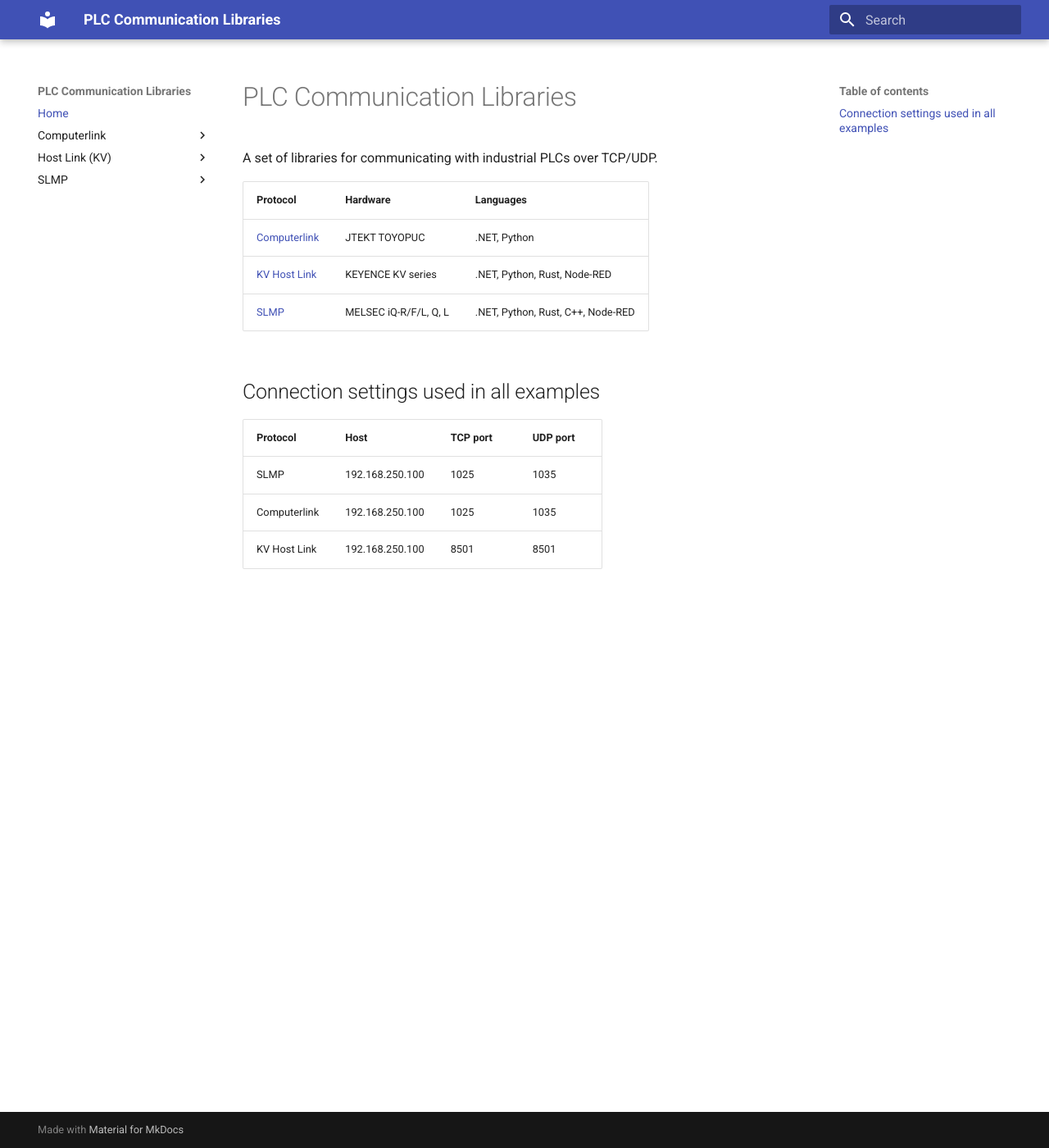
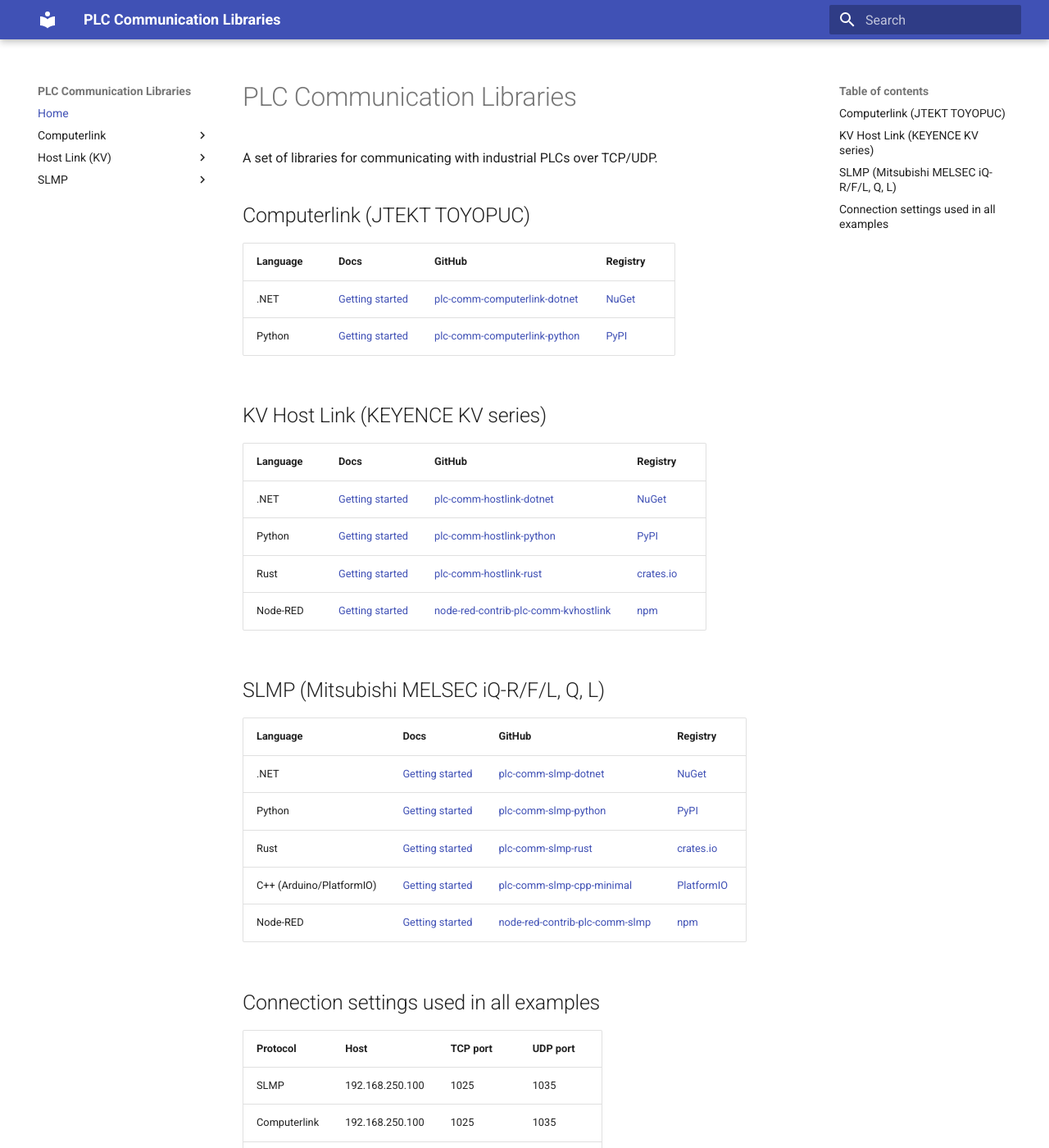
Before and after one commit to fa-yoshinobu/plc-comm-docs-site, an MkDocs documentation site: the page built from docs/index.md, in a window 1280 px wide and 1400 px high. Shown: the whole window at 82% size. Built offline with MkDocs 1.6.1 and Material for MkDocs 9.7.7, drawn with Linux system fonts in a browser that asks for light colours.

Commit message:
docs: expand library index

```diff
--- a/docs/index.md
+++ b/docs/index.md
@@ -2,11 +2,31 @@
 
 A set of libraries for communicating with industrial PLCs over TCP/UDP.
 
-| Protocol | Hardware | Languages |
-|----------|----------|-----------|
-| [Computerlink](computerlink/dotnet/GETTING_STARTED.md) | JTEKT TOYOPUC | .NET, Python |
-| [KV Host Link](hostlink/dotnet/GETTING_STARTED.md) | KEYENCE KV series | .NET, Python, Rust, Node-RED |
-| [SLMP](slmp/dotnet/GETTING_STARTED.md) | MELSEC iQ-R/F/L, Q, L | .NET, Python, Rust, C++, Node-RED |
+## Computerlink (JTEKT TOYOPUC)
+
+| Language | Docs | GitHub | Registry |
+|----------|------|--------|----------|
+| .NET | [Getting started](computerlink/dotnet/GETTING_STARTED.md) | [plc-comm-computerlink-dotnet](https://github.com/fa-yoshinobu/plc-comm-computerlink-dotnet) | [NuGet](https://www.nuget.org/packages/PlcComm.Toyopuc/) |
+| Python | [Getting started](computerlink/python/GETTING_STARTED.md) | [plc-comm-computerlink-python](https://github.com/fa-yoshinobu/plc-comm-computerlink-python) | [PyPI](https://pypi.org/project/toyopuc-computerlink/) |
+
+## KV Host Link (KEYENCE KV series)
+
+| Language | Docs | GitHub | Registry |
+|----------|------|--------|----------|
+| .NET | [Getting started](hostlink/dotnet/GETTING_STARTED.md) | [plc-comm-hostlink-dotnet](https://github.com/fa-yoshinobu/plc-comm-hostlink-dotnet) | [NuGet](https://www.nuget.org/packages/PlcComm.KvHostLink/) |
+| Python | [Getting started](hostlink/python/GETTING_STARTED.md) | [plc-comm-hostlink-python](https://github.com/fa-yoshinobu/plc-comm-hostlink-python) | [PyPI](https://pypi.org/project/kv-hostlink/) |
+| Rust | [Getting started](hostlink/rust/GETTING_STARTED.md) | [plc-comm-hostlink-rust](https://github.com/fa-yoshinobu/plc-comm-hostlink-rust) | [crates.io](https://crates.io/crates/plc-comm-hostlink-rust) |
+| Node-RED | [Getting started](hostlink/nodered/GETTING_STARTED.md) | [node-red-contrib-plc-comm-kvhostlink](https://github.com/fa-yoshinobu/node-red-contrib-plc-comm-kvhostlink) | [npm](https://www.npmjs.com/package/@fa_yoshinobu/node-red-contrib-plc-comm-kvhostlink) |
+
+## SLMP (Mitsubishi MELSEC iQ-R/F/L, Q, L)
+
+| Language | Docs | GitHub | Registry |
+|----------|------|--------|----------|
+| .NET | [Getting started](slmp/dotnet/GETTING_STARTED.md) | [plc-comm-slmp-dotnet](https://github.com/fa-yoshinobu/plc-comm-slmp-dotnet) | [NuGet](https://www.nuget.org/packages/PlcComm.Slmp/) |
+| Python | [Getting started](slmp/python/GETTING_STARTED.md) | [plc-comm-slmp-python](https://github.com/fa-yoshinobu/plc-comm-slmp-python) | [PyPI](https://pypi.org/project/slmp-connect-python/) |
+| Rust | [Getting started](slmp/rust/GETTING_STARTED.md) | [plc-comm-slmp-rust](https://github.com/fa-yoshinobu/plc-comm-slmp-rust) | [crates.io](https://crates.io/crates/plc-comm-slmp-rust) |
+| C++ (Arduino/PlatformIO) | [Getting started](slmp/cpp/GETTING_STARTED.md) | [plc-comm-slmp-cpp-minimal](https://github.com/fa-yoshinobu/plc-comm-slmp-cpp-minimal) | [PlatformIO](https://registry.platformio.org/libraries/fa-yoshinobu/slmp-connect-cpp-minimal) |
+| Node-RED | [Getting started](slmp/nodered/GETTING_STARTED.md) | [node-red-contrib-plc-comm-slmp](https://github.com/fa-yoshinobu/node-red-contrib-plc-comm-slmp) | [npm](https://www.npmjs.com/package/@fa_yoshinobu/node-red-contrib-plc-comm-slmp) |
 
 ## Connection settings used in all examples
 
```
